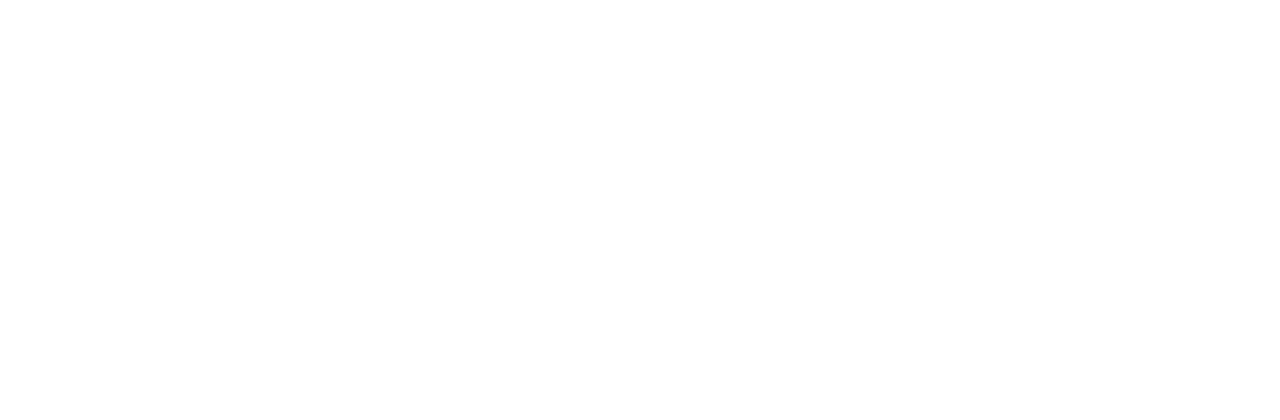
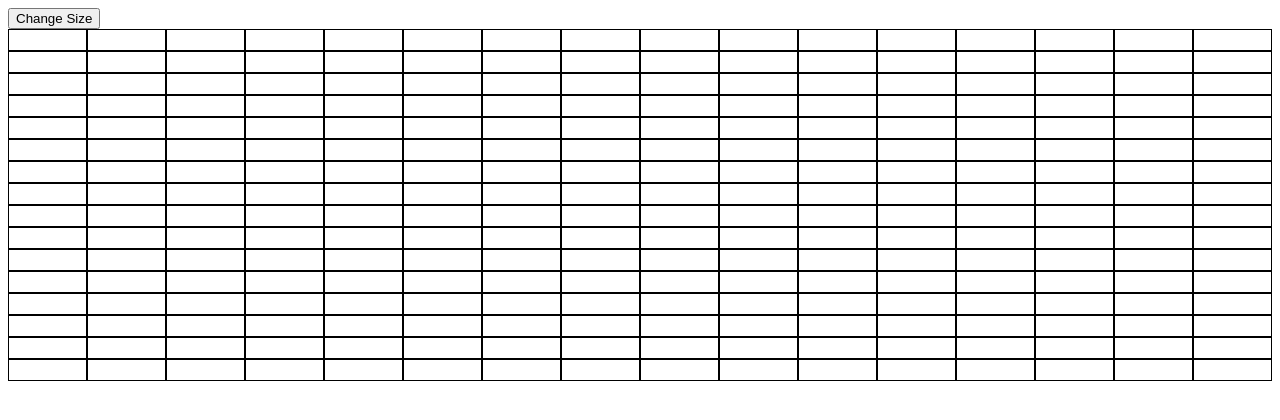
Before and after one commit to Briggles/Etch-a-Sketch, a plain HTML site: page index.html in a window 1280 px wide. Drawn offline with Linux system fonts and the light colour scheme.

Commit message:
Functional page.

```diff
--- a/index.html
+++ b/index.html
@@ -3,8 +3,10 @@
 <head>
   <meta charset="utf-8">
   <title>Etch-a-Sketch</title>
+  <link rel="stylesheet" href="style.css">
 </head>
 <body>
+<button id="changeSizeButton">Change Size</button>
 <div id="etchArea"></div>
 
 </body>
--- a/javascript.js
+++ b/javascript.js
@@ -1 +1,51 @@
-const etchArea = document.querySelector("etchArea");
+const etchArea = document.querySelector("#etchArea");
+const changeSizeButton = document.querySelector("#changeSizeButton");
+let gridSize = 16;
+makeGrid(gridSize);
+
+changeSizeButton.addEventListener("click", () => {
+  //  removeGrid(gridSize);
+    gridSize = prompt("Enter a size:", 16);
+    if (gridSize < 1) gridSize = 16;
+    if (gridSize > 100) gridSize = 16;
+   while (etchArea.firstChild) {
+        etchArea.removeChild(etchArea.firstChild);
+    }
+    makeGrid(gridSize);
+});
+
+function createRow(i) {
+    let rowID = document.createElement("div");
+    rowID.className = "etchRow";
+    //rowID.textContent = i;
+    rowID.id = "row " + i;
+    return rowID;
+}
+
+function createBox(j) {
+    let boxID = document.createElement("div");
+    boxID.className = "etchBox";
+   // boxID.textContent = j;
+    boxID.id = "col " + j;
+    boxID.addEventListener("mouseover", () => {
+        boxID.setAttribute("style", "background-color: black;");
+    });
+    return boxID;
+}
+
+function makeGrid(size) {
+for (i = 0; i < size; i++) {
+    etchArea.appendChild(createRow(i));
+    currentRow = document.getElementById("row " + i)
+    for (j = 0; j < size; j++) {
+        currentRow.appendChild(createBox(j));
+    }
+}
+}
+/*const divs = document.querySelectorAll("div");
+
+divs.forEach((div) => {
+    div.addEventListener("mouseover", () => {
+        div.setAttribute = "style", "background-color = black;";
+    })
+});*/
--- /dev/null
+++ b/style.css
@@ -0,0 +1,18 @@
+.etchArea {
+    display: flex;
+    flex-direction: row;
+}
+
+.etchRow {
+    display: flex;
+
+    flex-wrap: nowrap;
+}
+.etchBox {
+    border: 1px solid black;
+    width:20px;
+    height:20px;
+
+    flex: 1 1 300px;
+    flex-wrap: nowrap;
+}
```
